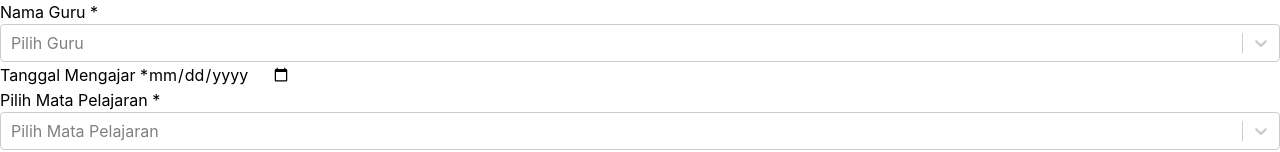
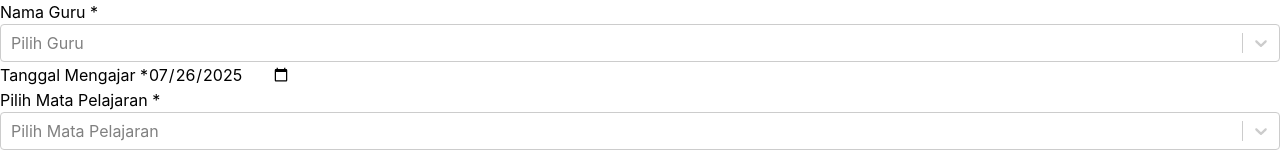
Before and after one commit to Genta-arya/Formt-jurnal-mengajar, a React (Vite) app: page / in a window 1280 px wide. Shown: the part 372-524 px from the top of the page. Built offline with nearby package versions, Linux system fonts and the light colour scheme; no server answers.

Commit message:
update meta data

```diff
--- a/src/Views/Form.jsx
+++ b/src/Views/Form.jsx
@@ -9,10 +9,10 @@ import SelectKelas from "../components/SelectKelas";
 
 const JurnalMengajarForm = () => {
   const { user, kelas, mapel } = useUserStore();
-
+const today = new Date().toISOString().split("T")[0]; // Format: YYYY-MM-DD
   const [formData, setFormData] = useState({
     namaGuru: "",
-    tanggalMengajar: "",
+    tanggalMengajar: today,
     mataPelajaran: "",
     kelas: "",
     jamKe: [],
```
